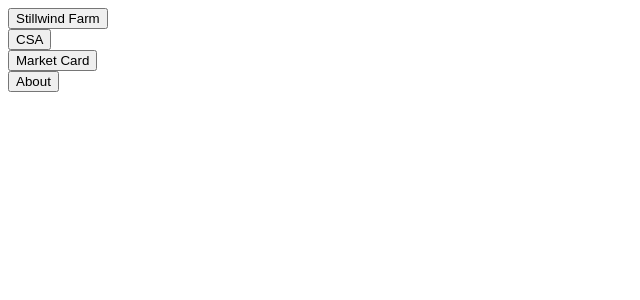
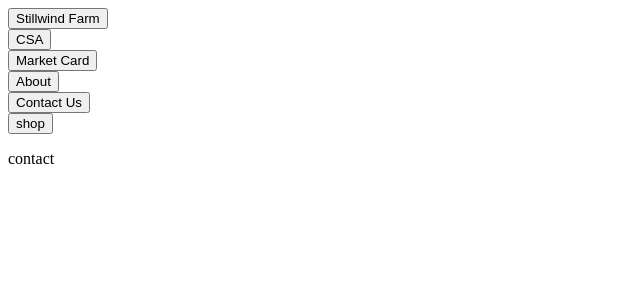
Before and after one commit to kencargill/stillwind-farm, a React (Create React App) app: page /contact in a window 1280 px wide. Shown: the top 300 px of the page, without its empty margins (0-640 px from the left). Built offline with nearby package versions, Linux system fonts and the light colour scheme.

Commit message:
all pages added

```diff
--- a/src/App.tsx
+++ b/src/App.tsx
@@ -4,6 +4,8 @@
 import HomePage from './components/homePage';
 import MarketCardPage from './components/marketCardPage';
 import AboutPage from './components/aboutPage';
+import ContactPage from "./components/contactPage";
+import ShopPage from "./components/shopPage";
 
 function App() {
   return (
@@ -16,6 +18,8 @@
         <Route path="/" element={<HomePage />} />
         <Route path="/marketcard" element={<MarketCardPage />} />
         <Route path="/about" element={<AboutPage />} />
+        <Route path="/contact" element={<ContactPage />} />
+        <Route path="/shop" element={<ShopPage />} />
       </Routes>
     </div>
   );
--- /dev/null
+++ b/src/components/contactPage.tsx
@@ -0,0 +1,7 @@
+export default function ContactPage () {
+    return (
+        <div>
+            <p>contact</p>
+        </div>
+    )
+}
--- a/src/components/navbar.tsx
+++ b/src/components/navbar.tsx
@@ -23,6 +23,16 @@
                     <button>About</button>
                 </Link>
             </div>
+            <div>
+                <Link to={'/contact'}>
+                    <button>Contact Us</button>
+                </Link>
+            </div>
+            <div>
+                <Link to={'/shop'}>
+                    <button>shop</button>
+                </Link>
+            </div>
         {/* <a> cart </a> */}
         </div>
     )
--- /dev/null
+++ b/src/components/shopPage.tsx
@@ -0,0 +1,7 @@
+export default function ShopPage () {
+    return (
+        <div>
+            <p>shop</p>
+        </div>
+    )
+}
```
